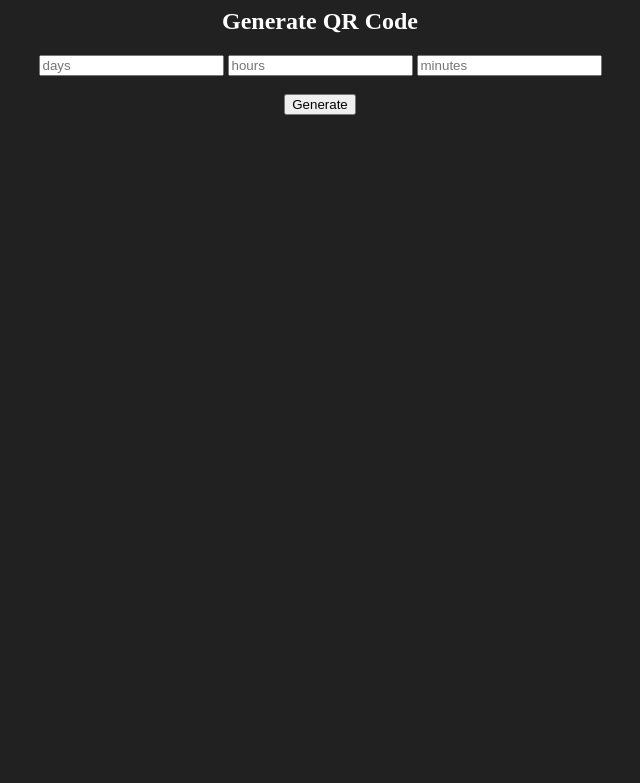
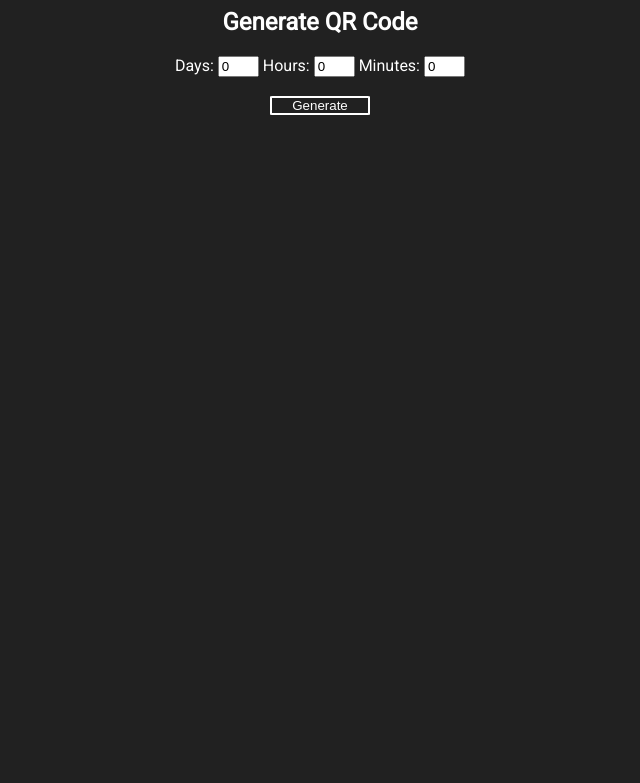
Before and after one commit to akash-cs13/mini_project, a Flask app: page /login/qr in a window 1280 px wide. Shown: the top 783 px of the page, without its empty margins (320-960 px from the left). Run offline with Flask 2, Linux system fonts and the light colour scheme.

Commit message:
last minute codes

```diff
--- a/data_base.py
+++ b/data_base.py
@@ -49,7 +49,8 @@ class DataBase:
 
     def get_log(self):
         cur.execute("SELECT * FROM data_time")
-        return cur.fetchall()
+        temp_list = cur.fetchall()
+        return temp_list[::-1]
 
 
 if __name__ == "__main__":
--- a/static/styles.css
+++ b/static/styles.css
@@ -1,5 +1,19 @@
-table,td{
- border: 1px solid white;
- width: 20%;
- margin: 0 auto;
+@import url("https://fonts.googleapis.com/css2?family=Roboto&display=swap");
+body {
+  font-family: "Roboto", sans-serif;
 }
+table,
+td {
+  border: 1px solid white;
+  width: 20%;
+  margin: 0 auto;
+}
+.btn {
+  color: white;
+  background-color: #212121;
+  /* background-color: fuchsia; */
+  border: 2px solid white;
+  border-radius: 2%;
+  padding: 0px 20px;
+  cursor: pointer;
+}
--- /dev/null
+++ b/static/styles_temp.css
@@ -0,0 +1,5 @@
+table,td{
+ border: 1px solid white;
+ width: 20%;
+ margin: 0 auto;
+}
--- a/templates/index.html
+++ b/templates/index.html
@@ -3,6 +3,9 @@
         <meta charset="UTF-8">
         <meta name="viewport" content="width=device-width, initial-scale=1.0">
         <meta http-equiv="X-UA-Compatible" content="ie=edge">
+        <link rel="preconnect" href="https://fonts.googleapis.com">
+        <link rel="preconnect" href="https://fonts.gstatic.com" crossorigin>
+        <link href="https://fonts.googleapis.com/css2?family=Roboto&display=swap" rel="stylesheet">
         <link rel="stylesheet" href="/static/styles.css"/>
         {% block head %}{% endblock %}
     </head>
@@ -16,6 +19,7 @@
             background-color: #212121;
             color: white;
             text-align: center;
+            font-family: "Roboto", sans-serif;
         }
     </style>
 </html>
--- a/templates/qr_generate.html
+++ b/templates/qr_generate.html
@@ -8,9 +8,12 @@
 <div>
     <h2>Generate QR Code</h2>
     <form action="/login/qr-form" method="post">
-        <input type="text" title="days" name="days" placeholder="days" />
-        <input type="text" title="hours" name="hours" placeholder="hours" />
-        <input type="text" title="minutes" name="minutes" placeholder="minutes" />
+        <label for="days">Days:</label>
+        <input type="text" id="days" title="days" name="days" placeholder="days" value="0" size="2"/>
+        <label for="hours">Hours:</label>
+        <input type="text" id="hours" title="hours" name="hours" placeholder="hours" value="0" size="2"/>
+        <label for="minutes">Minutes:</label>
+        <input type="text" id="minutes" title="minutes" name="minutes" placeholder="minutes" value="0" size="2"/>
         <br>
         <br>
         <button type="submit" class="btn">Generate</button>
```
Also changed, not shown: main.py (+31 -25 lines), data.db, images/akash.jpg, images/arvind.jpg (added), images/unknown/frame0.jpg (added), images/unknown/frame1.jpg (added), images/uploads/WIN_20210625_15_34_33_Pro.jpg (added), images/uploads/akash.jpg (deleted), images/uploads/arvind.jpg (added), qr_code.png (added).
